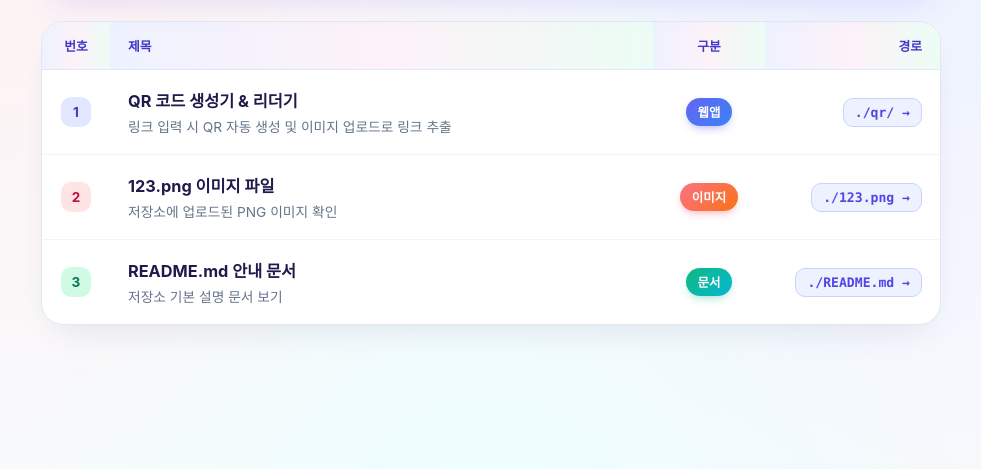
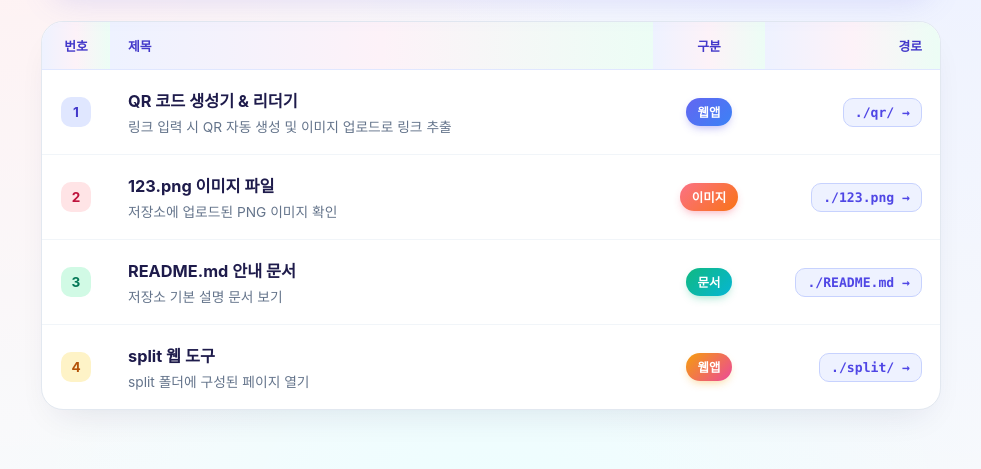
Before and after one commit to wjdwodhs/HELLOJJO, a plain HTML site: page index.html in a window 1280 px wide. Shown: the part 193-662 px from the top of the page, without its empty margins (149-1130 px from the left). Drawn offline with Linux system fonts and the light colour scheme.

Commit message:
Update index.html

```diff
--- a/index.html
+++ b/index.html
@@ -12,12 +12,8 @@
       --bg-card: #ffffff;
       --text-main: #1e1b4b;
       --text-sub: #64748b;
-      --border-soft: #e2e8f0;
       --primary: #6366f1;
       --primary-dark: #4f46e5;
-      --coral: #f43f5e;
-      --mint: #10b981;
-      --amber: #f59e0b;
       --row-hover: #fdf4ff;
     }
 
@@ -44,7 +40,6 @@
       margin: 0 auto;
     }
 
-    /* 상단 프로필 & 저장소 헤더 */
     .hero-card {
       position: relative;
       display: flex;
@@ -126,7 +121,6 @@
       color: var(--text-sub);
     }
 
-    /* 게시판 카드 */
     .board-card {
       background: var(--bg-card);
       border: 1.5px solid #e2e8f0;
@@ -190,6 +184,7 @@
     .num-1 { background: #e0e7ff; color: #4338ca; }
     .num-2 { background: #ffe4e6; color: #be123c; }
     .num-3 { background: #d1fae5; color: #047857; }
+    .num-4 { background: #fef3c7; color: #b45309; }
 
     .row-link {
       text-decoration: none;
@@ -243,6 +238,12 @@
       background: linear-gradient(135deg, #10b981, #06b6d4);
       color: #ffffff;
       box-shadow: 0 4px 10px -3px rgba(16, 185, 129, 0.45);
+    }
+
+    .badge-split {
+      background: linear-gradient(135deg, #f59e0b, #ec4899);
+      color: #ffffff;
+      box-shadow: 0 4px 10px -3px rgba(245, 158, 11, 0.45);
     }
 
     .path-cell {
@@ -332,7 +333,7 @@
   <main class="container">
     <header class="hero-card">
       <div class="avatar-wrap">
-        <img src="./123.png" alt="HELLOJJO" />
+        <img src="./123.png" alt="HELLOJJO 프로필 이미지" />
       </div>
       <div class="hero-info">
         <div class="repo-pill">REPO · HELLOJJO</div>
@@ -397,6 +398,21 @@
               <a class="path-link" href="./README.md">./README.md →</a>
             </td>
           </tr>
+          <tr>
+            <td class="num"><span class="num-badge num-4">4</span></td>
+            <td class="title-cell">
+              <a class="row-link" href="./split/">
+                <div class="item-title">split 웹 도구</div>
+                <div class="item-desc">split 폴더에 구성된 페이지 열기</div>
+              </a>
+            </td>
+            <td class="category-cell">
+              <span class="badge badge-split">웹앱</span>
+            </td>
+            <td class="path-cell">
+              <a class="path-link" href="./split/">./split/ →</a>
+            </td>
+          </tr>
         </tbody>
       </table>
     </section>
```
